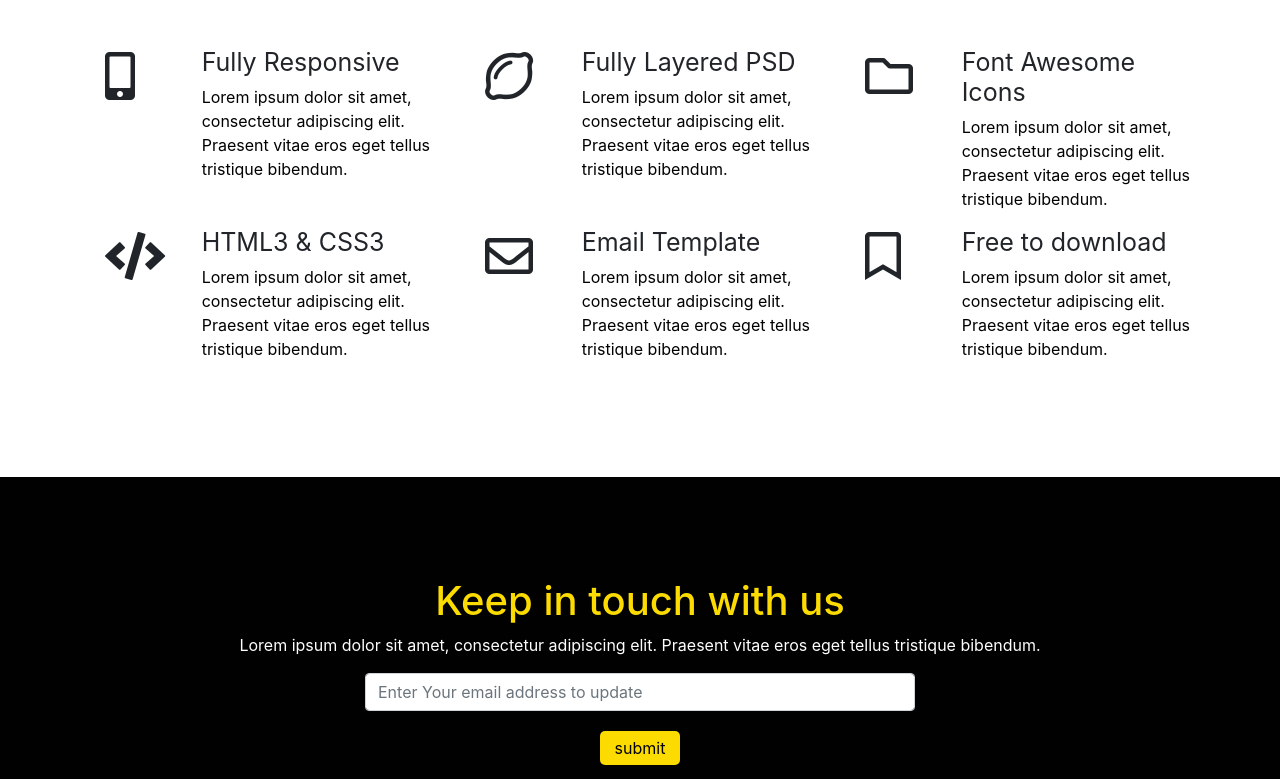
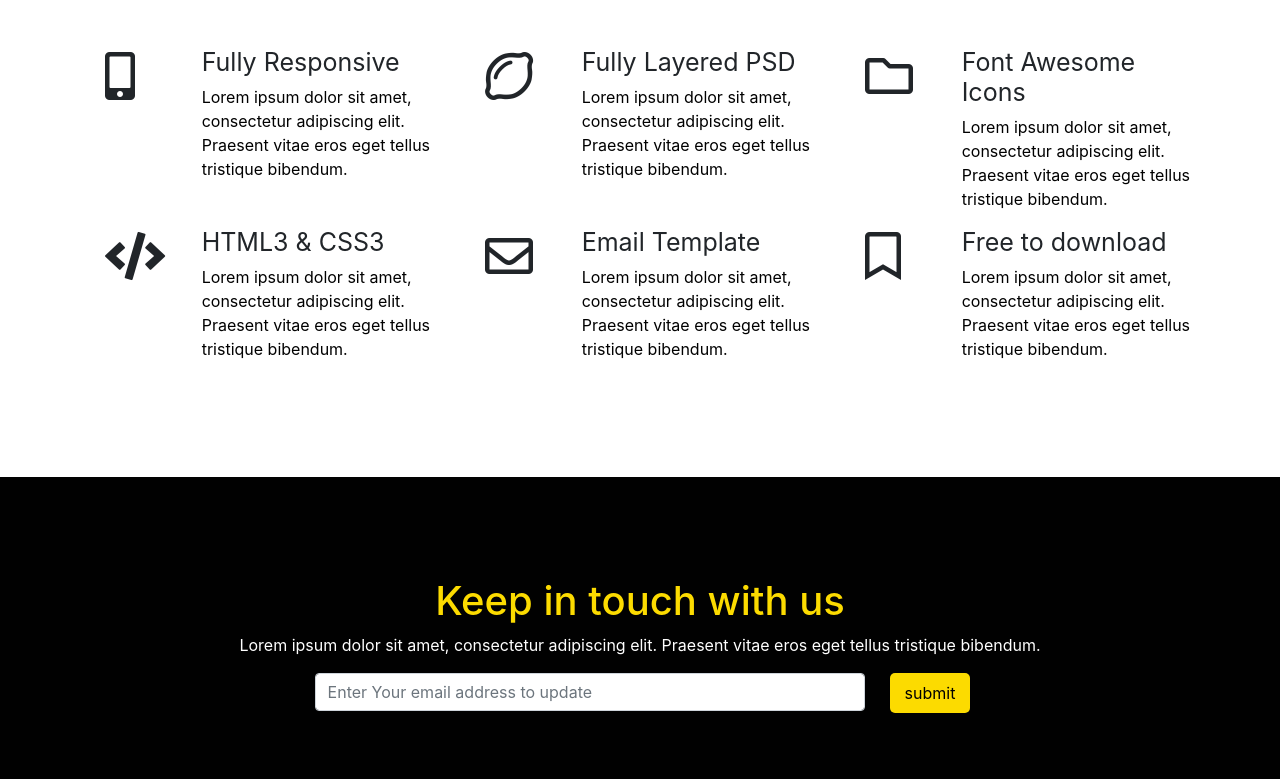
Before and after one commit to shashidas95/tinyone-psd, a plain HTML site: page index.html in a window 1280 px wide. Shown: the part 173-952 px from the top of the page. Drawn offline with nearby package versions, Linux system fonts and the light colour scheme.

Commit message:
tinyone-psd-html

```diff
--- a/css/style.css
+++ b/css/style.css
@@ -25,19 +25,27 @@ h1{
 	color: #fcdb00;
 }
 
-
+.form-row{
+	display: grid;
+	grid-template-columns: 2fr 1fr;
+}
 .form-section button{
 	background:  #fcdb00;
 	display: inline-block ;
 	border: none;
 	border-radius: 5px;
-	padding: 5px 15px !important;
-	margin: 20px;
-
+	padding: 8px 15px !important;
+	margin-left: 20px;
 }
-.custom-btn:hover{
+.form-section button:hover{
 	opacity: 0.8;
 }
+.service-section-inner{
+	display: grid;
+	grid-template-columns: reapeat(3, 1fr);
+	justify-content: center;
+	}
+
 .social-icon a i{
 	color:   #fcdb00;
 	display: inline-block;
@@ -115,4 +123,5 @@ footer h5{
 	text-align: center;
 	align-items: center;
 }
+
 }
--- a/index.html
+++ b/index.html
@@ -150,8 +150,10 @@
             <div class="form-group col-md-6">
               <input type="email" class="form-control" placeholder="Enter Your email address to update"
                 id="inputEmail4">
-              <button type="button" class="btn-custom">submit</button>
             </div>
+            <div><button type="button" class="btn-custom">submit</button></div>
+
+
 
           </div>
         </form>
```
